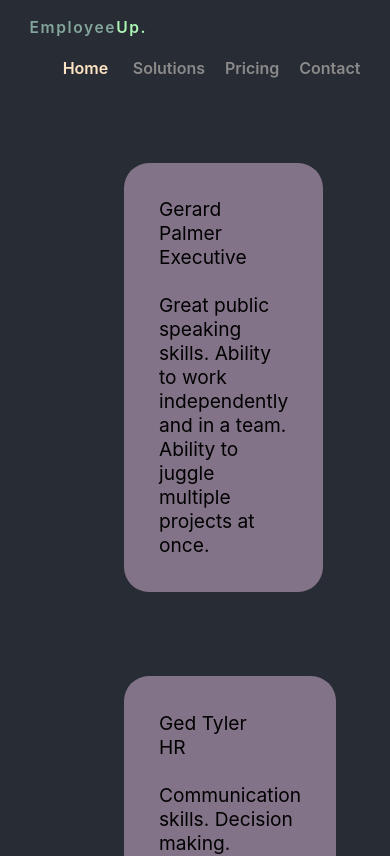
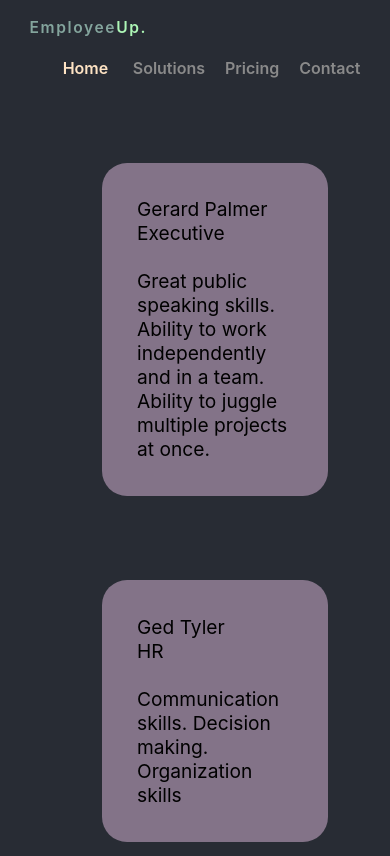
Before and after one commit to dianastanciu-dev/employee-management, a React (Create React App) app: page / in a window 390 px wide. Shown: the top 856 px of the page. Built offline with nearby package versions, Linux system fonts and the light colour scheme.

Commit message:
responsive repair

```diff
--- a/src/components/Home.css
+++ b/src/components/Home.css
@@ -31,6 +31,10 @@ li{
            margin-top: 10vh;
      }
 
+     .employeeCard{
+      margin: 5vh;
+}
+
       .employeeCard li{
             margin: auto;
             width: 40vw;
```
